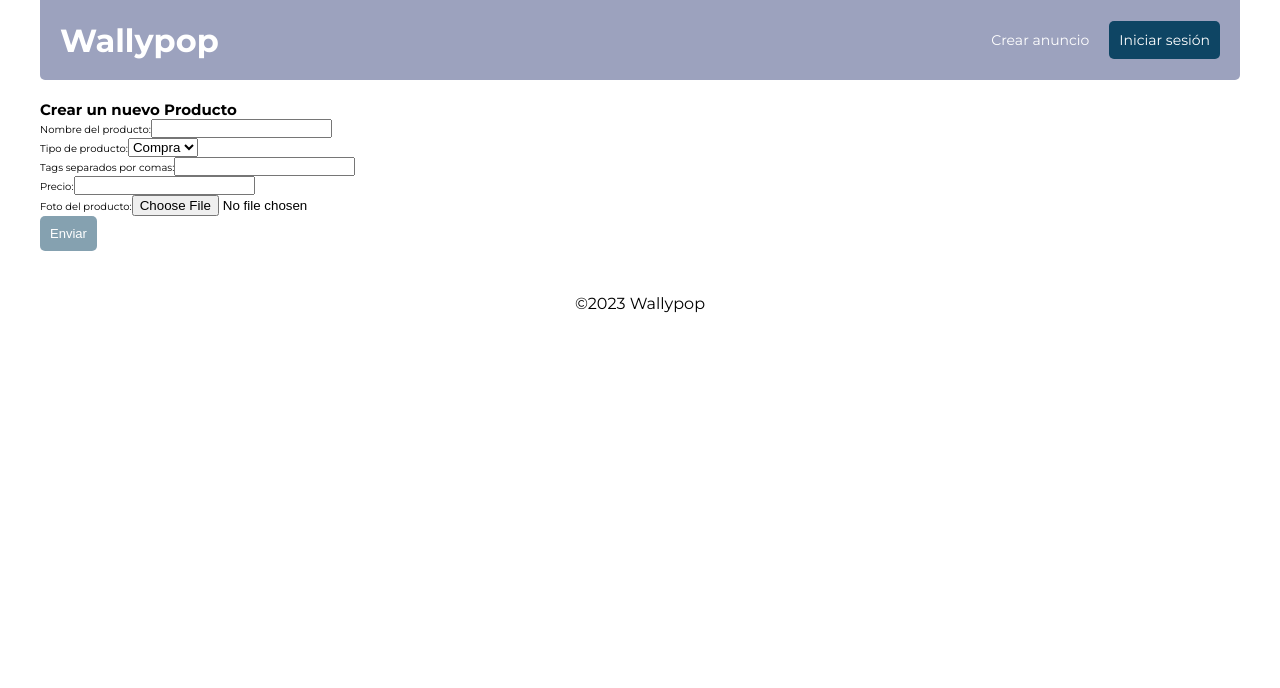
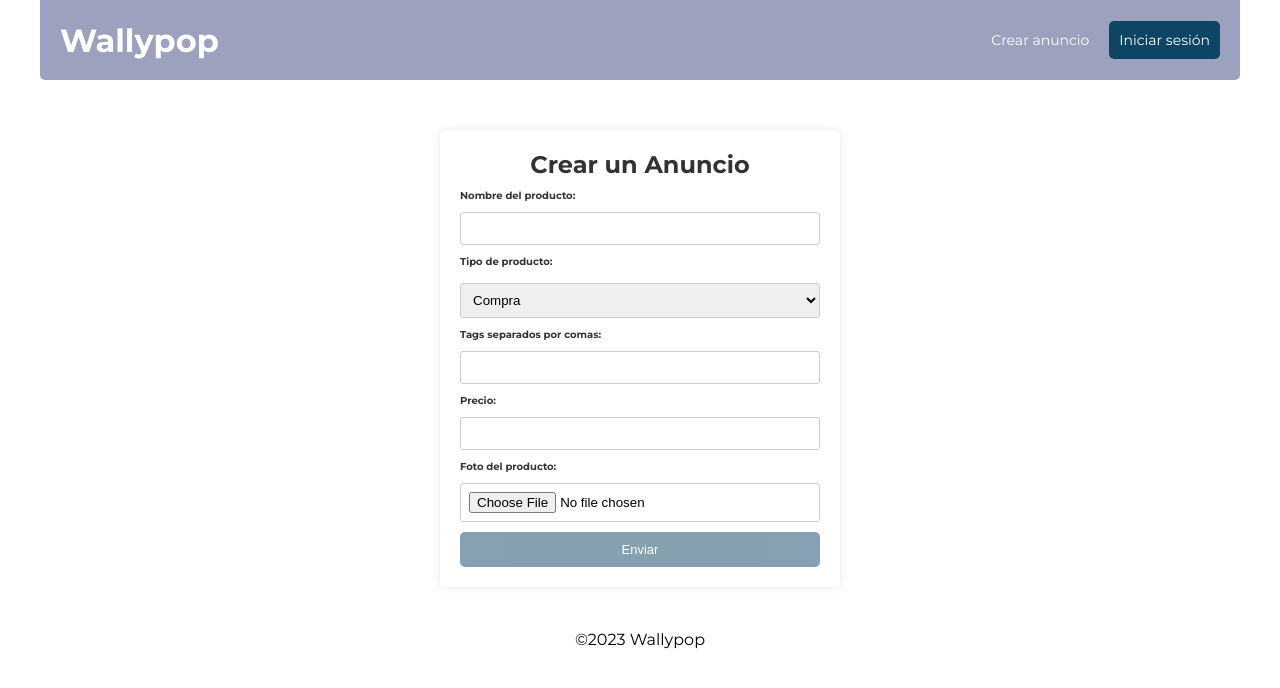
Before and after one commit to alfred3ks/wallypop-react, a React (Vite) app: page /adverts/new in a window 1280 px wide. Shown: the top 688 px of the page. Built offline with nearby package versions, Linux system fonts and the light colour scheme.

Commit message:
Creo los estilos del formulario de crear anuncio.

```diff
--- a/src/pages/adverts/NewAdvertPage/index.jsx
+++ b/src/pages/adverts/NewAdvertPage/index.jsx
@@ -2,6 +2,7 @@ import { useEffect, useState } from 'react';
 import { createAdvert } from '../service';
 import Button from '../../../components/Button';
 import { useNavigate } from 'react-router';
+import styled from 'styled-components';
 
 const NewAdvertPage = () => {
   const [isFeching, setIsFeching] = useState(false);
@@ -70,68 +71,111 @@ const NewAdvertPage = () => {
   const buttonDisabled = !(name && sale && tags && price) || isFeching;
 
   return (
-    <div>
-      <h2>Crear un nuevo Producto</h2>
-      <form onSubmit={handleSubmit}>
-        <div>
-          <label htmlFor="name">Nombre del producto:</label>
-          <input
+    <Container>
+      <Title>Crear un Anuncio</Title>
+      <Form onSubmit={handleSubmit}>
+        <Label htmlFor="name">Nombre del producto:</Label>
+        <Input
           type="text"
           id="name"
           name="name"
           value={formData.name}
           onChange={handleChange}
         />
-        </div>
 
-        <div>
-          <label htmlFor="type">Tipo de producto:</label>
-          <select name="sale" value={formData.sale} onChange={handleChange}>
+        <Label htmlFor="type">Tipo de producto:</Label>
+        <Select name="sale" value={formData.sale} onChange={handleChange}>
           <option value={false}>Venta</option>
           <option value={true}>Compra</option>
-          </select>
-        </div>
+        </Select>
 
-        <div>
-          <label htmlFor="tags">Tags separados por comas:</label>
-          <input
+        <Label htmlFor="tags">Tags separados por comas:</Label>
+        <Input
           type="text"
           id="tags"
           name="tags"
           value={formData.tags}
           onChange={handleChange}
         />
-        </div>
 
-        <div>
-          <label htmlFor="price"> Precio:</label>
-          <input
+        <Label htmlFor="price"> Precio:</Label>
+        <Input
           type="text"
           id="price"
           name="price"
           value={formData.price}
           onChange={handleChange}
         />
-        </div>
 
-        <div>
-          <label htmlFor="photo">Foto del producto:</label>
-          <input
+        <Label htmlFor="photo">Foto del producto:</Label>
+        <Input
           type="file"
           id="photo"
           name="photo"
           accept="image/*"
           onChange={handleChange}
         />
-        </div>
 
         <Button $variant={'primary'} type="submit" disabled={buttonDisabled}>
           {!isFeching ? 'Enviar' : 'Enviando...'}
         </Button>
-      </form>
-      {error && <div>{error.message}</div>}
-    </div>
+      </Form>
+      {error && <Message>{error.message}</Message>}
+    </Container>
   );
 };
 
+const Container = styled.div`
+  width: 300px;
+  padding: 20px;
+  margin: auto;
+  margin-top: 30px;
+  background-color: #ffffff;
+  border-radius: 5px;
+  box-shadow: 0 0 10px rgba(0, 0, 0, 0.1);
+
+  @media screen and (width >= 768px) {
+    width: 400px;
+  }
+`;
+
+const Title = styled.h2`
+  font-size: 2.4rem;
+  text-align: center;
+  color: #333;
+  margin-bottom: 10px;
+`;
+
+const Form = styled.form`
+  display: flex;
+  flex-direction: column;
+  gap: 10px;
+`;
+
+const Label = styled.label`
+  font-weight: bold;
+  color: #333;
+`;
+
+const Input = styled.input`
+  width: 100%;
+  padding: 8px;
+  border: 1px solid #ccc;
+  border-radius: 3px;
+`;
+
+const Select = styled.select`
+  width: 100%;
+  margin-top: 5px;
+  padding: 8px;
+  border: 1px solid #ccc;
+  border-radius: 3px;
+`;
+
+const Message = styled.div`
+  color: #ff0000;
+  text-align: center;
+  margin-top: 10px;
+`;
+
 export default NewAdvertPage;
```
Lines whose indentation alone changed are shown as unchanged.
